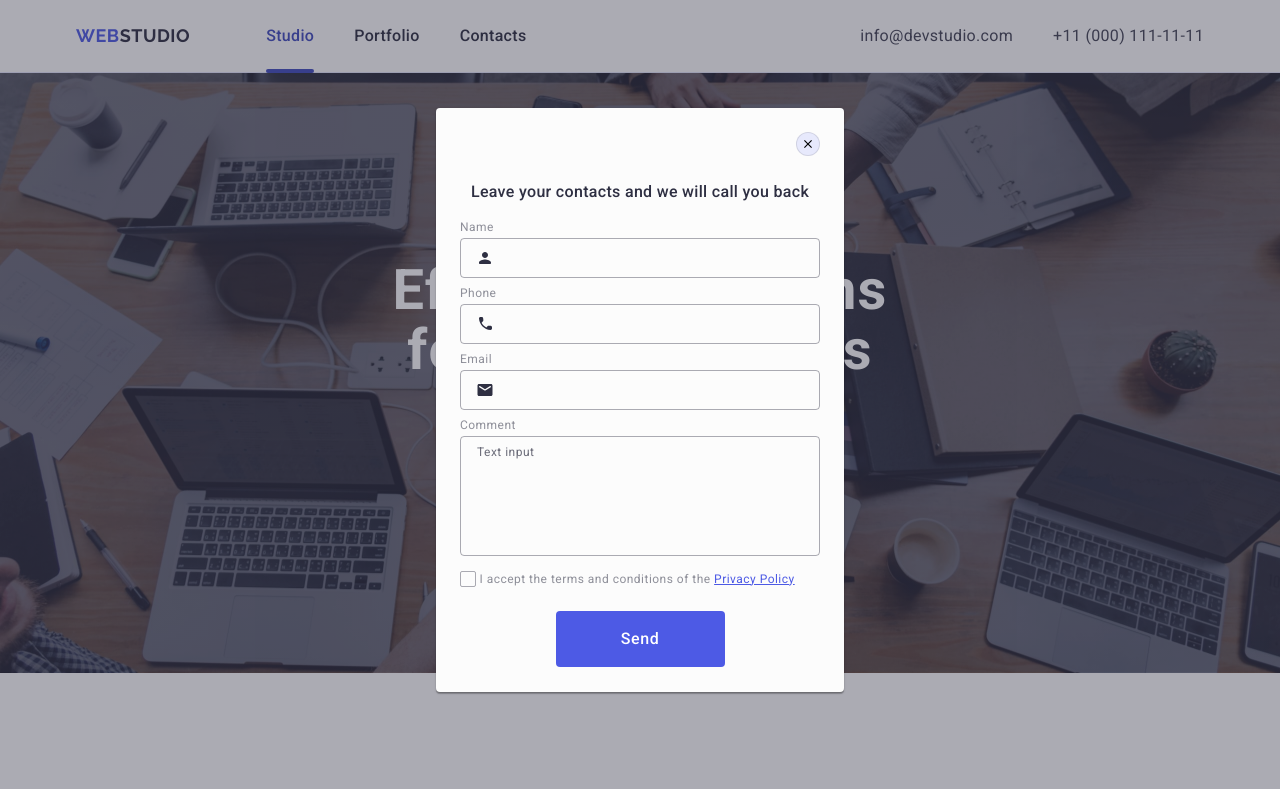
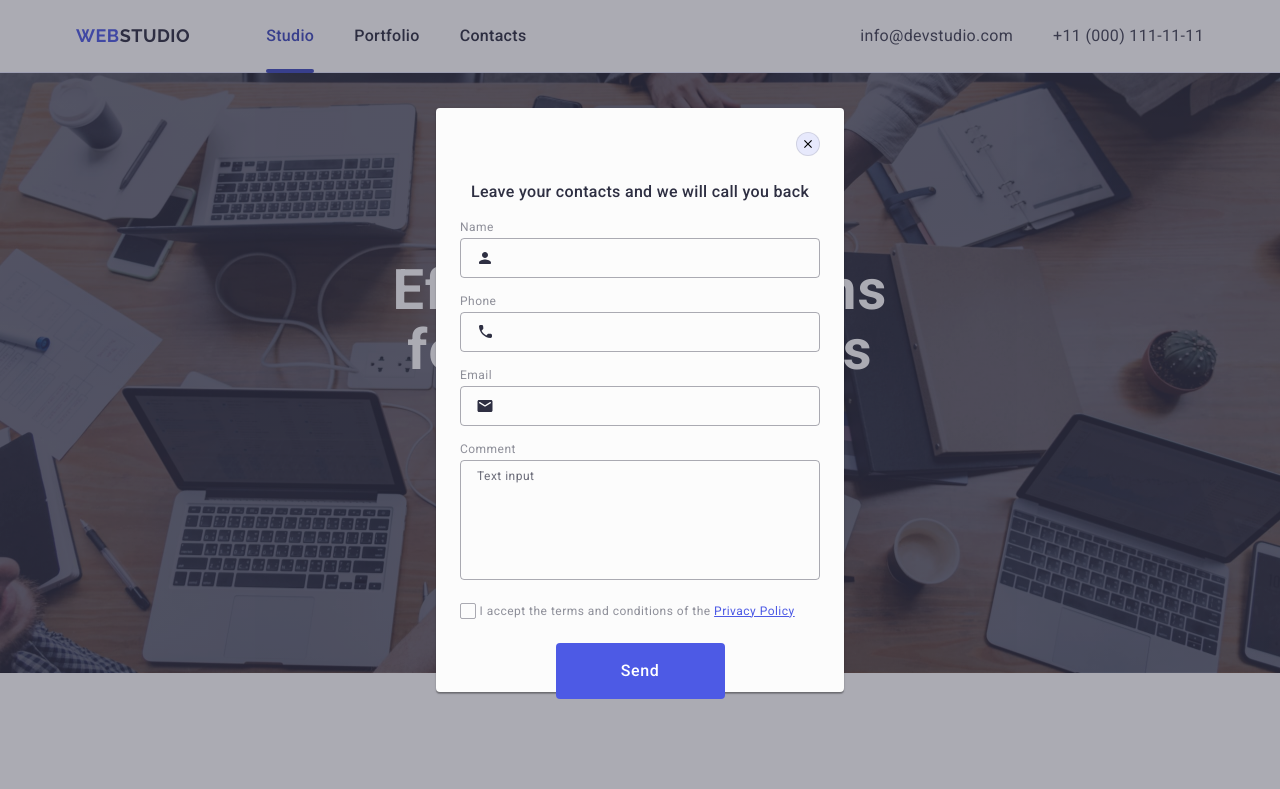
Before and after one commit to Liza-onishchenko/goit-markup-hw-05, a plain HTML site: page index.html in a window 1280 px wide. Shown: the top 789 px of the page. Drawn offline with nearby package versions, Linux system fonts and the light colour scheme.

Commit message:
“goit-markup-hw-05”

```diff
--- a/css/style.css
+++ b/css/style.css
@@ -690,7 +690,7 @@ padding: 0 15px;
 }
 
 .review-form-field-wrapper {
-    margin-bottom: 8px;
+    margin-bottom: 16px;
 }
 .review-form-field-label {
     display: block;
```
